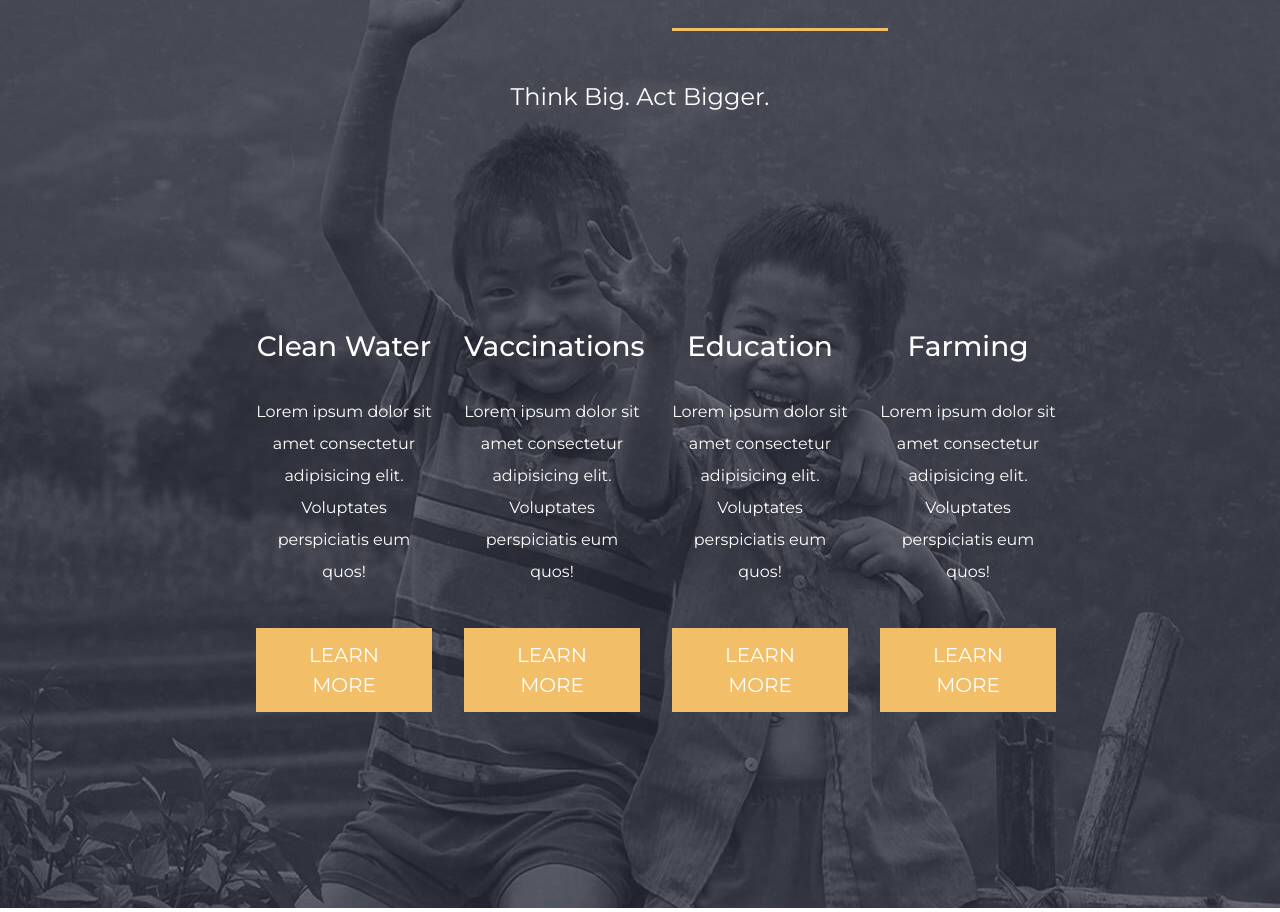
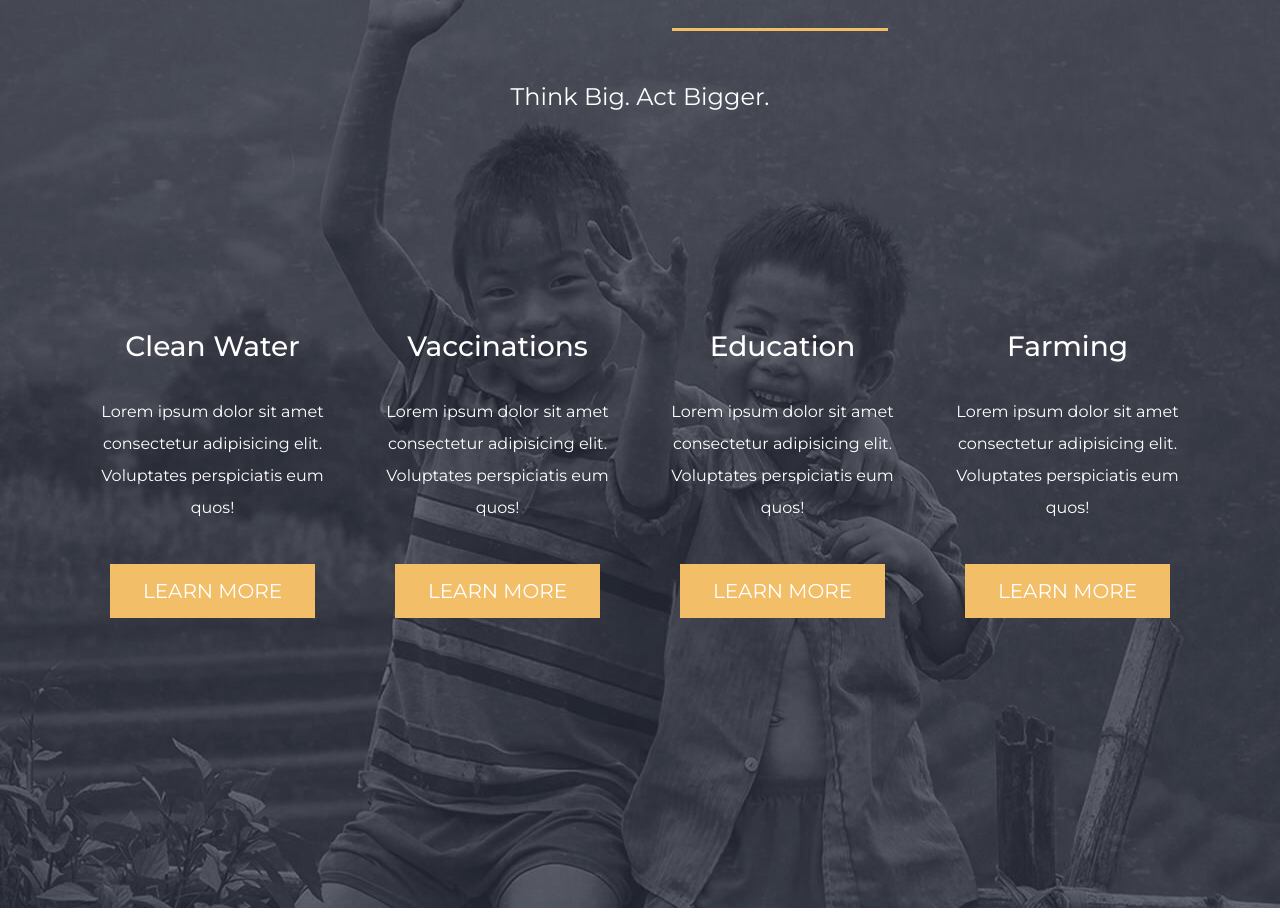
Before and after one commit to gianynx/proj-html-vuejs, a Vue app: page / in a window 1280 px wide. Shown: the part 1685-2597 px from the top of the page. Built offline with nearby package versions, Linux system fonts and the light colour scheme; a web font is replaced by a local one.

Commit message:
modify OurValuesComponent.vue

```diff
--- a/src/assets/styles/general.scss
+++ b/src/assets/styles/general.scss
@@ -16,7 +16,7 @@ $fa-font-path: './webfonts';
 //     --bs-navbar-active-color: $header_btn_bg;
 // }
 
-#navbar_btn {
+.gold_btn {
     background-color: $header_btn_bg;
 
     &:hover {
--- a/src/components/EveryMomentCountsComponent.vue
+++ b/src/components/EveryMomentCountsComponent.vue
@@ -15,7 +15,7 @@
                 <p class="pt-3">
                     Lorem ipsum dolor sit amet consectetur adipisicing elit. Veniam officiis odio id nihil accusantium aut?
                 </p>
-                <button id="navbar_btn" class="btn text-uppercase text-white fs-5 mt-4" type="button">Our mission</button>
+                <button class="btn gold_btn text-uppercase text-white fs-5 mt-4" type="button">Our mission</button>
             </div>
         </div>
         <div id="every_moment_counts_right">
--- a/src/components/HeaderComponent.vue
+++ b/src/components/HeaderComponent.vue
@@ -33,7 +33,7 @@
                             <a class="nav-link text-white" href="#">{{ journal }}</a>
                         </li>
                     </ul>
-                    <button id="navbar_btn" class="btn text-uppercase text-white fs-5" type="button">Donate</button>
+                    <button class="btn gold_btn text-uppercase text-white fs-5" type="button">Donate</button>
                 </div>
             </div>
         </nav>
--- a/src/components/OurValuesComponent.vue
+++ b/src/components/OurValuesComponent.vue
@@ -5,8 +5,9 @@
             <div class="splitter pt-4"></div>
             <div class="pt-5 fs-4">Think Big. Act Bigger.</div>
         </div>
-        <div id="causes_container" class="d-flex">
-            <div class="element_container px-3">
+        <div class="container">
+            <div class="row">
+                <div class="col-12 col-sm-6 col-md-4 col-lg-3 element">
                     <a href="#" class="text-decoration-none text-white">
                         <i class="fa-solid fa-droplet pb-2"></i>
                         <h3 class="pt-4">Clean Water</h3>
@@ -14,9 +15,11 @@
                     <p class="pt-4 lh-lg text-white">
                         Lorem ipsum dolor sit amet consectetur adipisicing elit. Voluptates perspiciatis eum quos!
                     </p>
-                <button id="navbar_btn" class="btn text-uppercase text-white fs-5 mt-4" type="button">Learn more</button>
+                    <button class="btn gold_btn text-uppercase text-white fs-5 mt-4" type="button">
+                        Learn more
+                    </button>
                 </div>
-            <div class="element_container px-3">
+                <div class="col element">
                     <a href="#" class="text-decoration-none text-white">
                         <i class="fa-solid fa-stethoscope pb-2"></i>
                         <h3 class="pt-4">Vaccinations</h3>
@@ -24,9 +27,11 @@
                     <p class="pt-4 lh-lg text-white">
                         Lorem ipsum dolor sit amet consectetur adipisicing elit. Voluptates perspiciatis eum quos!
                     </p>
-                <button id="navbar_btn" class="btn text-uppercase text-white fs-5 mt-4" type="button">Learn more</button>
+                    <button class="btn gold_btn text-uppercase text-white fs-5 mt-4" type="button">
+                        Learn more
+                    </button>
                 </div>
-            <div class="element_container px-3">
+                <div class="col element">
                     <a href="#" class="text-decoration-none text-white">
                         <i class="fa-solid fa-graduation-cap pb-2"></i>
                         <h3 class="pt-4">Education</h3>
@@ -34,9 +39,11 @@
                     <p class="pt-4 lh-lg text-white">
                         Lorem ipsum dolor sit amet consectetur adipisicing elit. Voluptates perspiciatis eum quos!
                     </p>
-                <button id="navbar_btn" class="btn text-uppercase text-white fs-5 mt-4" type="button">Learn more</button>
+                    <button class="btn gold_btn text-uppercase text-white fs-5 mt-4" type="button">
+                        Learn more
+                    </button>
                 </div>
-            <div class="element_container px-3">
+                <div class="col element">
                     <a href="#" class="text-decoration-none text-white">
                         <i class="fa-solid fa-wheat-awn pb-2"></i>
                         <h3 class="pt-4">Farming</h3>
@@ -44,7 +51,10 @@
                     <p class="pt-4 lh-lg text-white">
                         Lorem ipsum dolor sit amet consectetur adipisicing elit. Voluptates perspiciatis eum quos!
                     </p>
-                <button id="navbar_btn" class="btn text-uppercase text-white fs-5 mt-4" type="button">Learn more</button>
+                    <button class="btn gold_btn text-uppercase text-white fs-5 mt-4" type="button">
+                        Learn more
+                    </button>
+                </div>
             </div>
         </div>
     </div>
@@ -70,12 +80,12 @@ export default {
         margin-left: 42rem;
     }
 
-    #causes_container {
-        padding: 8rem 0 0 15rem;
+    .container {
+        padding-top: 8rem;
     }
 
-    .element_container {
-        width: 20%;
+    .element {
+        width: 25%;
     }
 
     .fa-solid {
```
Lines whose indentation alone changed are shown as unchanged.
